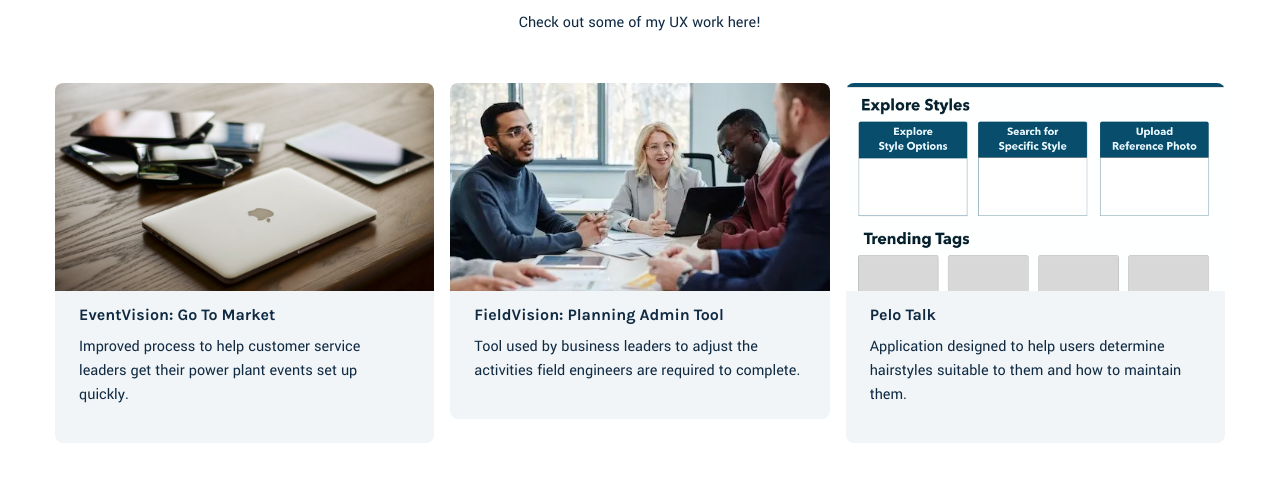
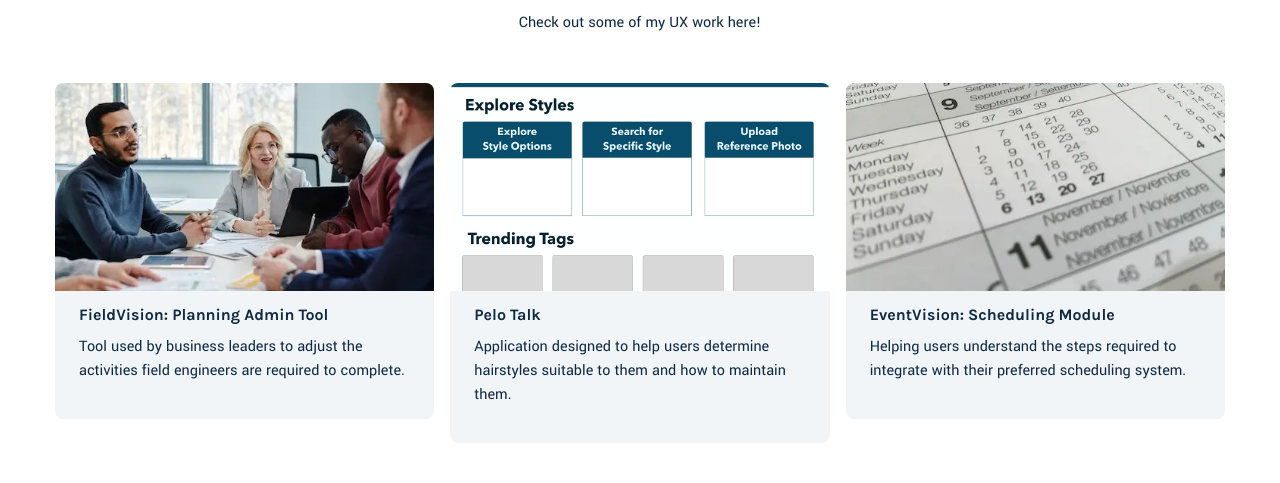
Before and after one commit to jshao21420/jshao21420.github.io, a plain HTML site: page index.html in a window 1280 px wide. Shown: the part 469-952 px from the top of the page. Drawn offline with Linux system fonts and the light colour scheme.

Commit message:
removing a project for now

```diff
--- a/index.html
+++ b/index.html
@@ -115,19 +115,6 @@
         <div class="single-work">
           <!-- front of card -->
           <a href="./case-studies/pat.html">
-            <img src="./images/project-1.jpeg" alt="">
-            <div class="single-work-info">
-              <h4>EventVision: Go To Market</h4>
-              <p>Improved process to help customer service leaders get their power plant events set up quickly.</p>
-            </div>
-          </a>
-        </div>
-        <!-- end of single work -->
-
-        <!-- single work -->
-        <div class="single-work">
-          <!-- front of card -->
-          <a href="./case-studies/pat.html">
             <img src="./images/pexels-tiger-lily-7108452.webp" alt="" title="Photo by Tiger Lily from Pexels">
             <div class="single-work-info">
               <h4>FieldVision: Planning Admin Tool</h4>
@@ -145,6 +132,19 @@
             <div class="single-work-info">
               <h4>Pelo Talk</h4>
               <p>Application designed to help users determine hairstyles suitable to them and how to maintain them. </p>
+            </div>
+          </a>
+        </div>
+        <!-- end of single work -->
+
+        <!-- single work -->
+        <div class="single-work">
+          <!-- front of card -->
+          <a href="./case-studies/schedule.html">
+            <img src="./images/pexels-pixabay-273153.webp" alt="">
+            <div class="single-work-info">
+              <h4>EventVision: Scheduling Module</h4>
+              <p>Helping users understand the steps required to integrate with their preferred scheduling system.</p>
             </div>
           </a>
         </div>
```
